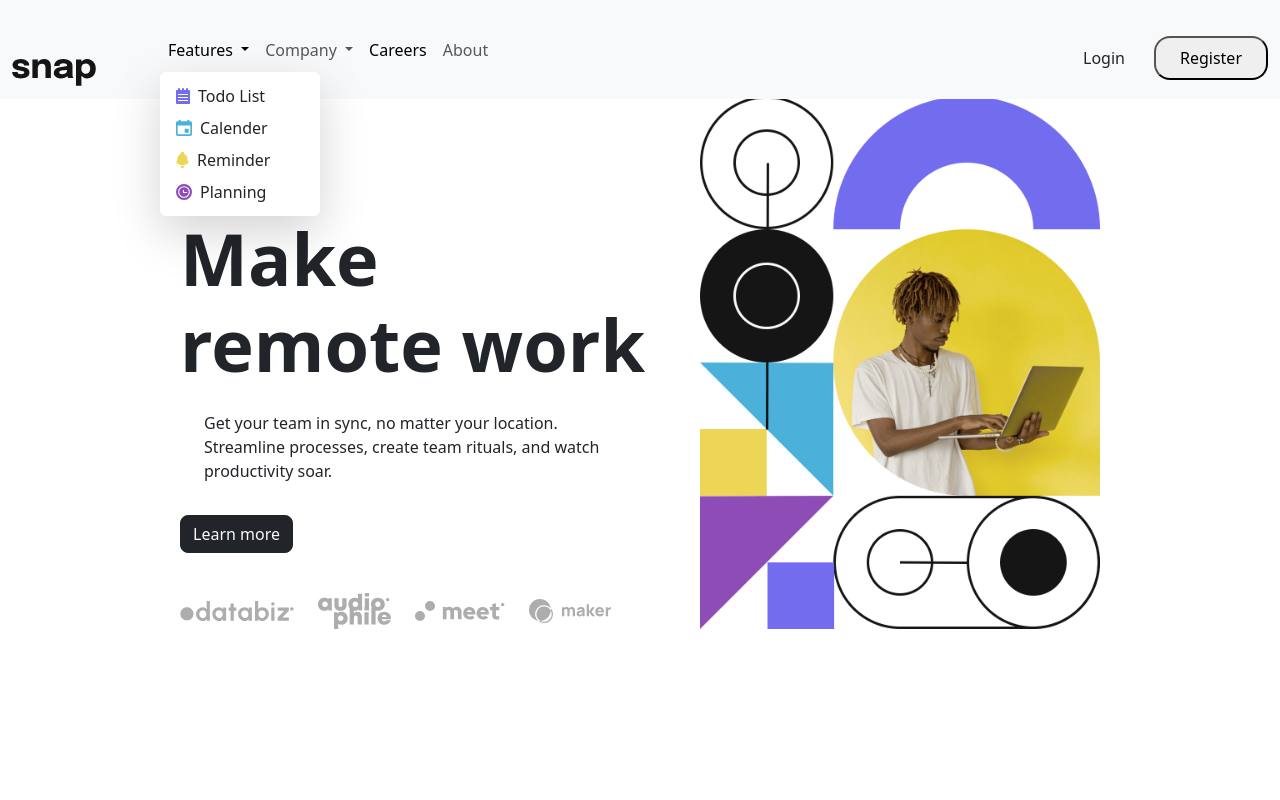
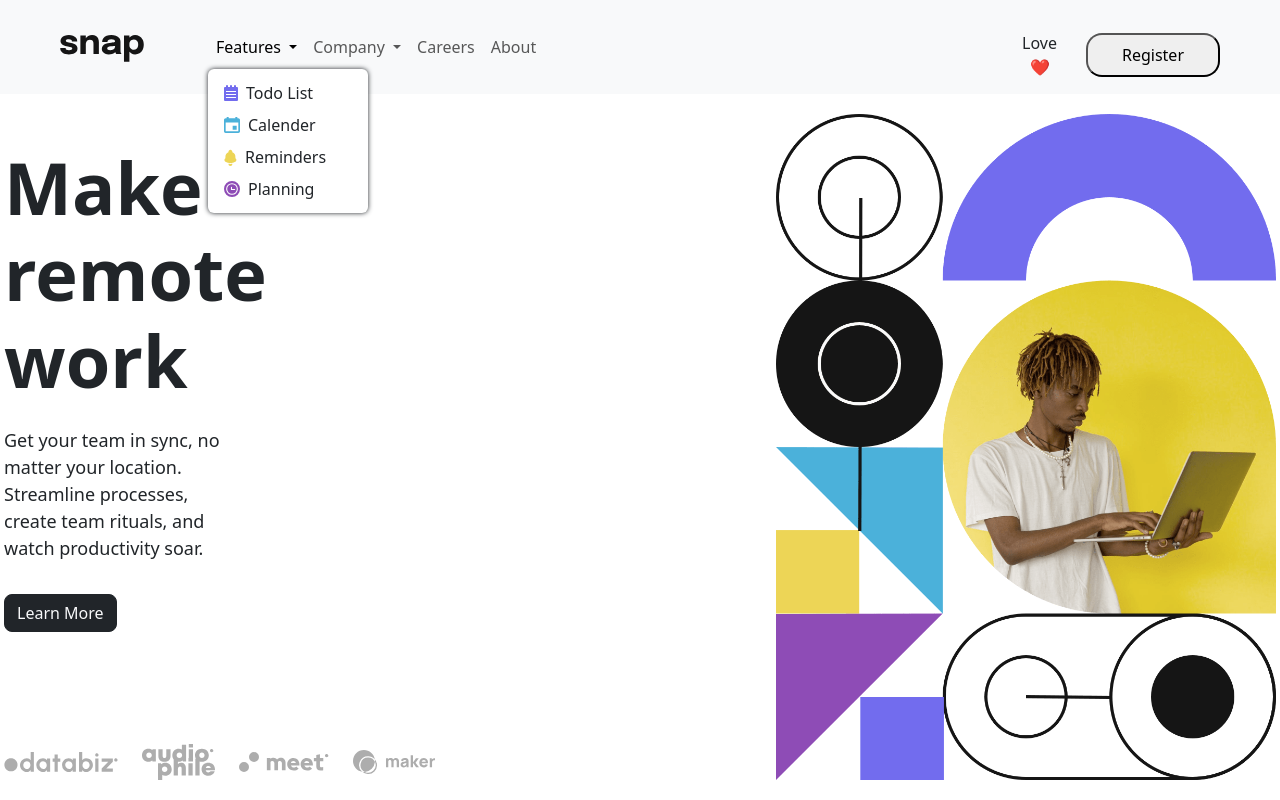
Before and after one commit to cosmasonyekwelu/intro-sec, a plain HTML site: page index.html in a window 1280 px wide. Both pictures are taken after a click on the button "Features". Drawn offline with nearby package versions, Linux system fonts and the light colour scheme.

Commit message:
first commit

```diff
--- a/index.html
+++ b/index.html
@@ -1,151 +1,186 @@
 <!DOCTYPE html>
 <html lang="en">
   <head>
-  <meta charset="UTF-8">
-  <meta name="viewport" content="width=device-width, initial-scale=1.0"> <!-- displays site properly based on user's device -->
-
+    <meta charset="UTF-8" />
+    <meta name="viewport" content="width=device-width, initial-scale=1.0" />
     <link rel="icon" type="image/png" sizes="32x32" href="./images/favicon-32x32.png">
-
-  <title>Hero section </title>
-
-  <link href="https://cdn.jsdelivr.net/npm/bootstrap@5.3.3/dist/css/bootstrap.min.css" rel="stylesheet" integrity="sha384-QWTKZyjpPEjISv5WaRU9OFeRpok6YctnYmDr5pNlyT2bRjXh0JMhjY6hW+ALEwIH" crossorigin="anonymous">
-
-  <link rel="stylesheet" href="/style.css">
+    <title>HERO SECTION</title>
+    <link
+      href="https://cdn.jsdelivr.net/npm/bootstrap@5.3.3/dist/css/bootstrap.min.css"
+      rel="stylesheet"
+      integrity="sha384-QWTKZyjpPEjISv5WaRU9OFeRpok6YctnYmDr5pNlyT2bRjXh0JMhjY6hW+ALEwIH"
+      crossorigin="anonymous"
+    />
+    <link rel="stylesheet" href="style.css" />
   </head>
   <body class="m-auto">
-
-<nav class="navbar bg-body-tertiary fixed-top navbar-expand-md">
+    <nav class="navbar bg-body-tertiary fixed-top navbar-expand-md px-md-5">
       <div class="container-fluid">
-    <a class="navbar-brand pt-5" href="#"><img src="/images/logo.svg" alt=""></a>
-    <button class="navbar-toggler" type="button" data-bs-toggle="offcanvas" data-bs-target="#offcanvasNavbar" aria-controls="offcanvasNavbar" aria-label="Toggle navigation">
+        <a class="navbar-brand" href="#"
+          ><img src="/images/logo.svg" alt=""
+        /></a>
+        <button
+          class="navbar-toggler"
+          type="button"
+          data-bs-toggle="offcanvas"
+          data-bs-target="#offcanvasNavbar"
+          aria-controls="offcanvasNavbar"
+          aria-label="Toggle navigation"
+        >
           <span class="navbar-toggler-icon"></span>
         </button>
-    <div class="offcanvas offcanvas-end" tabindex="-1" id="offcanvasNavbar" aria-labelledby="offcanvasNavbarLabel">
+        <div
+          class="offcanvas offcanvas-end"
+          tabindex="-1"
+          id="offcanvasNavbar"
+          aria-labelledby="offcanvasNavbarLabel"
+        >
           <div class="offcanvas-header">
-        <h5 class="offcanvas-title" id="offcanvasNavbarLabel">Offcanvas</h5>
-        <button type="button" class="btn-close" data-bs-dismiss="offcanvas" aria-label="Close"></button>
+            <button
+              type="button"
+              class="btn-close"
+              data-bs-dismiss="offcanvas"
+              aria-label="Close"
+            ></button>
           </div>
           <div class="offcanvas-body">
-        <ul class="navbar-nav justify-content-start flex-grow-1 pe-3 align-items-md-center ms-md-5">
+            <ul
+              class="navbar-nav justify-content-start flex-grow-1 pe-3 align-items-md-center ms-md-5"
+            >
+              <li class="nav-item dropdown">
+                <a
+                  class="nav-link dropdown-toggle"
+                  href="#"
+                  role="button"
+                  data-bs-toggle="dropdown"
+                  aria-expanded="false"
+                >
+                  Features
+                </a>
+                <ul class="box dropdown-menu border-0">
+                  <li>
+                    <a
+                      class="dropdown-item d-flex align-items-center gap-2"
+                      href="#"
+                      ><img src="/images/icon-todo.svg" alt="" />
+                      <p class="mb-0">Todo List</p></a
+                    >
+                  </li>
+
+                  <li>
+                    <a
+                      class="dropdown-item d-flex align-items-center gap-2"
+                      href="#"
+                      ><img src="/images/icon-calendar.svg" alt="" />
+                      <p class="mb-0">Calender</p></a
+                    >
+                  </li>
+                  <li>
+                    <a
+                      class="dropdown-item d-flex align-items-center gap-2"
+                      href="#"
+                      ><img src="/images/icon-reminders.svg" alt="" />
+                      <p class="mb-0">Reminders</p></a
+                    >
+                  </li>
+
+                  <li>
+                    <a
+                      class="dropdown-item d-flex align-items-center gap-2"
+                      href="#"
+                      ><img src="/images/icon-planning.svg" alt="" />
+                      <p class="mb-0">Planning</p></a
+                    >
+                  </li>
+                </ul>
+              </li>
 
               <li class="nav-item dropdown">
-            <a class="nav-link dropdown-toggle" href="#" role="button" data-bs-toggle="dropdown" aria-expanded="false">
-              Features
-            </a>
-            <ul class="dropdown-menu border-0 shadow-lg">
-              <li><a class="dropdown-item d-flex align-items-center gap-2" href="#">
-                <img src="/images/icon-todo.svg" alt="">
-                <p class="mb-0">Todo List</p></a></li>
-              <li><a class="dropdown-item d-flex align-items-center gap-2" href="#">
-                <img src="/images/icon-calendar.svg" alt="">
-                <p class="mb-0">Calender</p></a></li>
-              <li><a class="dropdown-item d-flex align-items-center gap-2" href="#">
-                <img src="/images/icon-reminders.svg" alt="">
-                <p class="mb-0">Reminder</p></a></li>
-              <li><a class="dropdown-item d-flex align-items-center gap-2" href="#">
-                <img src="/images/icon-planning.svg" alt="">
-                <p class="mb-0">Planning</p></a></li>
-
-
-
-            </ul>
-          </li>
-          <li class="nav-item dropdown">
-            <a class="nav-link dropdown-toggle" href="#" role="button" data-bs-toggle="dropdown" aria-expanded="false">
+                <a
+                  class="nav-link dropdown-toggle"
+                  href="#"
+                  role="button"
+                  data-bs-toggle="dropdown"
+                  aria-expanded="false"
+                >
                   Company
                 </a>
-            <ul class="dropdown-menu border-0 shadow-lg">
+                <ul class="box dropdown-menu border-0">
                   <li><a class="dropdown-item" href="#">History</a></li>
                   <li><a class="dropdown-item" href="#">Our Team</a></li>
-              <li><a class="dropdown-item" href="#">Blog</a></li>
+                  <li>
+                    <a class="dropdown-item" href="#">Blog</a>
+                  </li>
                 </ul>
               </li>
               <li class="nav-item">
-            <a class="nav-link active" aria-current="page" href="#">Careers</a>
+                <a class="nav-link" aria-current="page" href="#">Careers</a>
               </li>
               <li class="nav-item">
                 <a class="nav-link" href="#">About</a>
               </li>
+            </ul>
 
-        </ul>
-        <div class="d-flex flex-column flex-md-row align-items-center  mt-3 gap-3" role="search">
-        <a href="" class="btn">Login</a>
-          <button class="py-2 rounded-4 w-100 px-md-4" type="submit">Register</button>
+            <div
+              class="d-flex flex-column align-items-center mt-3 gap-3 flex-md-row"
+              role="search"
+            >
+              <a class="btn" href="#">Love❤️</a>
+              <button class="py-2 rounded-4 w-100 px-md-4" type="submit">
+                Register
+              </button>
             </div>
           </div>
         </div>
       </div>
     </nav>
-<!-- ================ -->
-<header class="d-md-flex flex-md-row-reverse mt-md-5 pt-md-5 align-items-md-end gap-md-5" >
-  <img src="/images/image-hero-mobile.png" class="w-100 mt-5 pt-5 d-md-none" alt="">
-  <img class="d-none d-md-block" src="/images/image-hero-desktop.png" alt="" width="400">
-  <div class="text-center text-md-start mt-5 d-flex flex-column gap-3 align-items-center align-items-md-start">
-    <h1 class="display-2 fw-bolder">Make remote work</h1>
-    <p class="fs-6 px-4">Get your team in sync, no matter your location. Streamline processes,
-      create team rituals, and watch productivity soar.</p>
-    <button class="btn btn-dark btn-outline-light border-1 border-dark rounded-3">Learn more </button>
-    <div class="mt-4 d-flex align-items-center gap-4">
-      <img src="/images/client-databiz.svg" alt="">
-      <img  src="/images/client-audiophile.svg" alt="">
-      <img  src="/images/client-meet.svg" alt="">
-      <img  src="/images/client-maker.svg" alt="">
+    <!-- ====================================================================== -->
+
+    <header
+      class="d-md-flex flex-md-row-reverse mt-md-5 pt-md-5 align-items-md-end gap-md-5 mx-md-1"
+    >
+      <img
+        src="/images/image-hero-mobile.png"
+        alt=""
+        class="w-100 pt-5 mt-5 d-md-none"
+      />
+
+      <img
+        width="500"
+        src="/images/image-hero-desktop.png"
+        alt=""
+        class="d-none d-md-block"
+      />
+
+      <div
+        class="intro-div text-center text-md-start mt-5 d-flex flex-column gap-3 align-items-center align-items-md-start"
+      >
+        <h1 class="display-2 fw-bolder me-md-2">Make remote work</h1>
+        <p>
+          Get your team in sync, no matter your location. Streamline processes,
+          create team rituals, and watch productivity soar.
+        </p>
+        <button
+          class="btn btn-dark btn-outline-light border-1 border-dark rounded-3"
+        >
+          Learn More
+        </button>
+        <div
+          class="sponsors mt-4 d-flex align-items-center gap-4 pt-md-5 mt-md-5"
+        >
+          <img src="/images/client-databiz.svg" alt="" />
+          <img src="/images/client-audiophile.svg" alt="" />
+          <img src="/images/client-meet.svg" alt="" />
+          <img src="/images/client-maker.svg" alt="" />
         </div>
       </div>
     </header>
 
-
-  <script src="https://cdn.jsdelivr.net/npm/bootstrap@5.3.3/dist/js/bootstrap.bundle.min.js" integrity="sha384-YvpcrYf0tY3lHB60NNkmXc5s9fDVZLESaAA55NDzOxhy9GkcIdslK1eN7N6jIeHz" crossorigin="anonymous"></script>
-
-<!-- GIT is a distributed version control system that enable/help developers track, manage changes to code overtime.
-
- GIT (Global Information Tracker) is a free, open-source version control system that helps developers manage changes in their codebase over time.
-
-Key Features:
-
-1. Distributed version control: Allows multiple developers to collaborate.
-2. Local repository: Stores project history on your computer.
-3. Branching: Creates separate lines of development (e.g., feature branches).
-4. Merging: Combines changes from different branches.
-5. Committing: Records changes with a timestamp and message.
-6. Logging: Tracks project history.
-
-Benefits:
-
-1. Version control: Manages changes and reverses mistakes.
-2. Collaboration: Enables multiple developers to work together.
-3. Flexibility: Supports various workflows and branching models.
-4. Scalability: Handles large projects efficiently.
-5. Security: Tracks changes and ensures data integrity.
-
-Basic GIT Commands:
-
-1. git init: Initializes a repository.
-2. git add: Stages changes.
-3. git commit: Commits changes.
-4. git log: Displays commit history.
-5. git branch: Creates/switches branches.
-6. git merge: Combines branches.
-7. git remote: Links to remote repositories.
-8. git push: Uploads changes.
-9. git pull: Downloads updates.
-
-GIT Tools and Services:
-
-1. GitHub
-2. GitLab
-3. Bitbucket
-4. GitKraken
-5. Sourcetree
-6. Visual Studio Code (VS Code)
-
-GIT Workflows:
-
-1. Centralized Workflow
-2. Feature Branch Workflow
-3. Git Flow
-4. Forking Workflow
--->
-
+    <!-- ====================================================================== -->
+    <script
+      src="https://cdn.jsdelivr.net/npm/bootstrap@5.3.3/dist/js/bootstrap.bundle.min.js"
+      integrity="sha384-YvpcrYf0tY3lHB60NNkmXc5s9fDVZLESaAA55NDzOxhy9GkcIdslK1eN7N6jIeHz"
+      crossorigin="anonymous"
+    ></script>
   </body>
 </html>
--- a/style.css
+++ b/style.css
@@ -3,31 +3,41 @@
   --Medium-Gray: hsl(0, 0%, 41%);
   --Almost-Black: hsl(0, 0%, 8%);
 }
-
 * {
   margin: 0;
   padding: 0;
 }
-
 body {
   max-width: 1440px;
 }
-
 header p {
   font-size: 18px;
-    padding: 0 16px;
+  padding: 0 10px;
 }
 
-@media (max-width : 768px) {
-
+@media (max-width: 768px) {
+  .sponsors img {
+    width: 60px;
+  }
 }
 
-    @media(width > 768px){
+@media (width > 768px) {
   header {
     margin: 0 180px;
   }
+
   header p {
     padding-left: 0;
-            padding-right: 2000px;
+    padding-right: 200px;
+  }
+  .intro-div p {
+    padding-right: 500px;
+  }
+  .intro-div h1 {
+    padding-right: 430px;
+  }
+  .box {
+    box-shadow: 0 0 5px;
+    /* border: none; */
   }
 }
```
Lines whose indentation alone changed are shown as unchanged.
